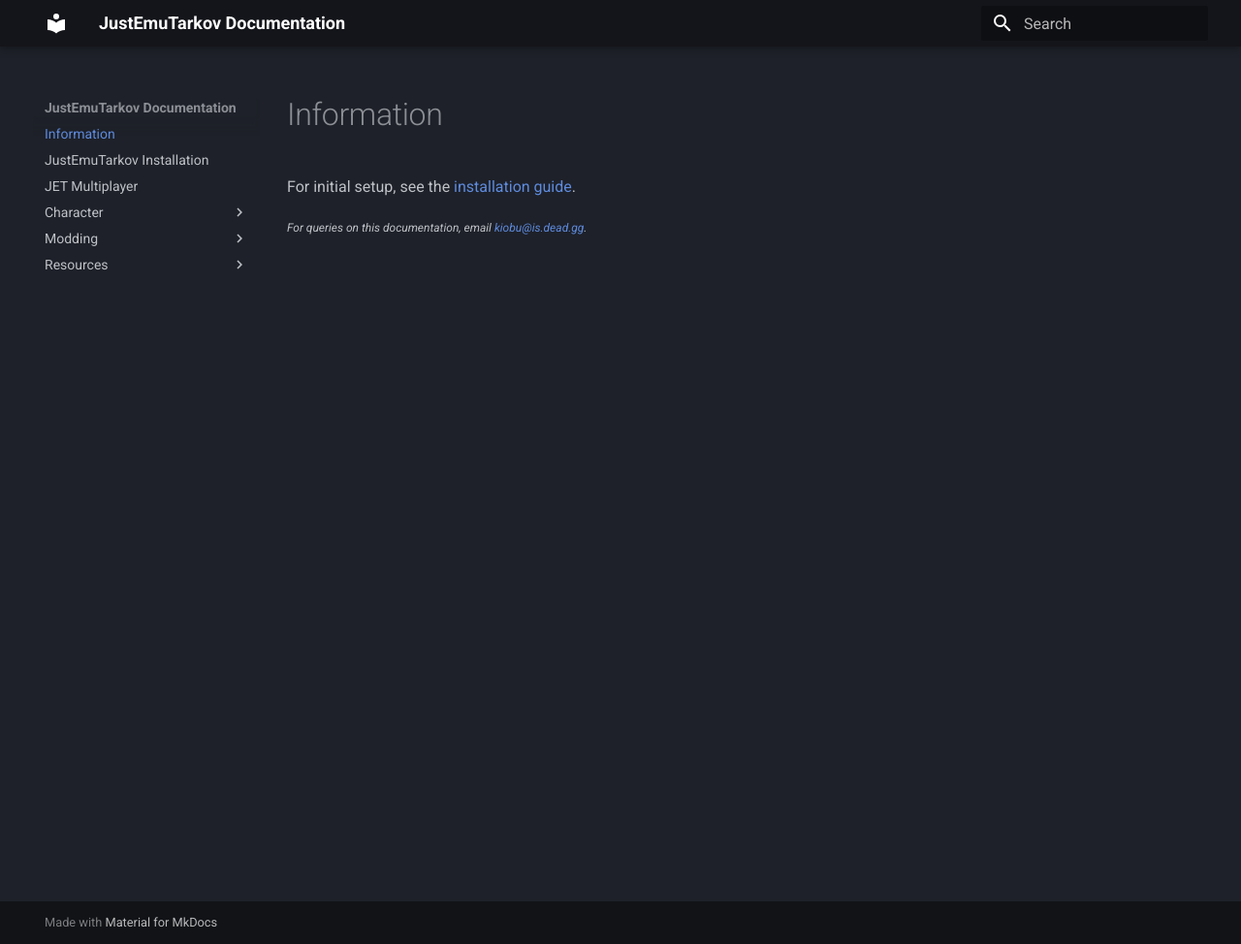
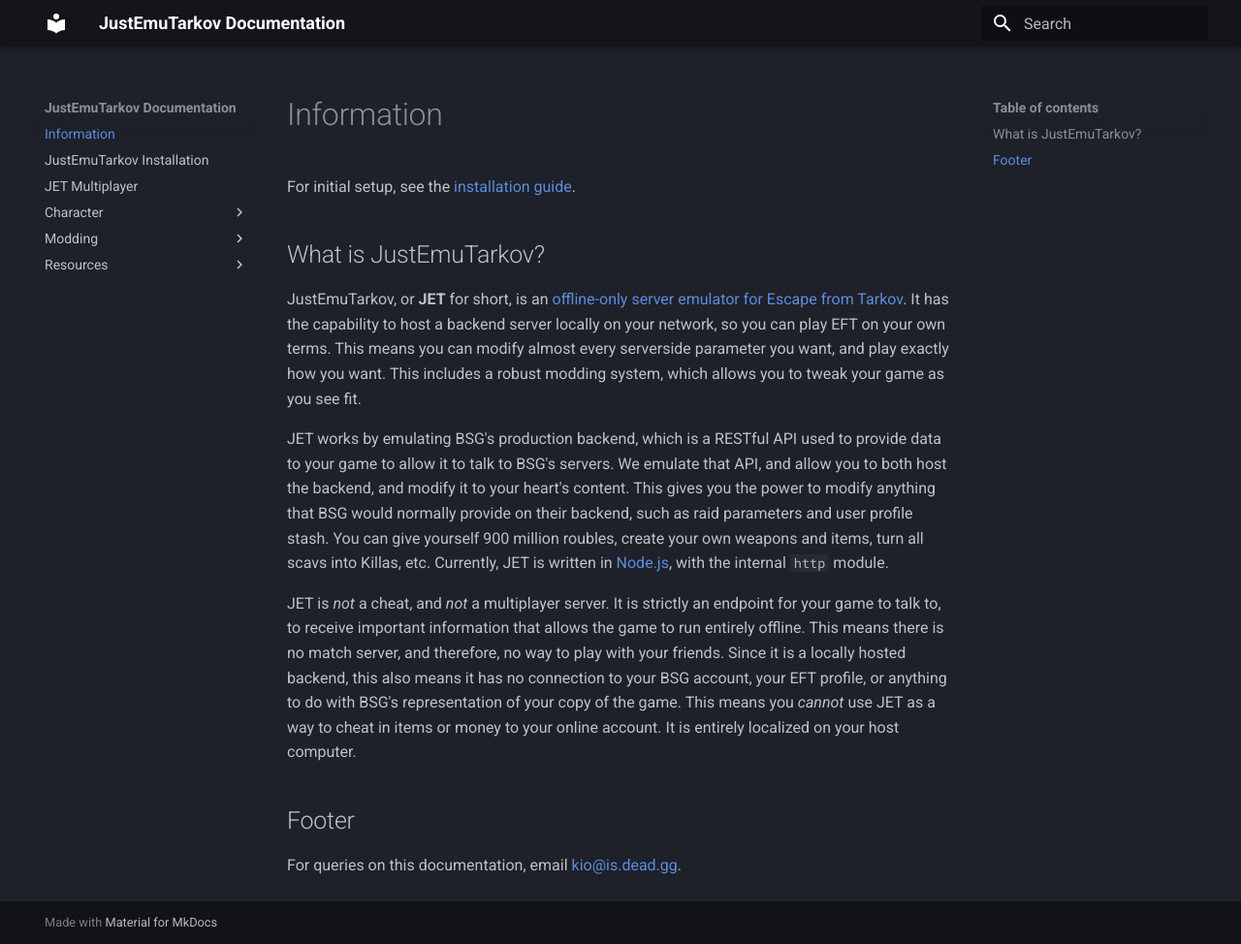
Before and after one commit to themaoci/jet-docs, an MkDocs documentation site: the page built from docs/index.md, in a window 1280 px wide and 974 px high. Shown: the whole window at 97% size. Built offline with MkDocs 1.6.1 and Material for MkDocs 9.7.7, drawn with Linux system fonts in a browser that asks for light colours.

Commit message:
Add explanation of JET

```diff
--- a/docs/index.md
+++ b/docs/index.md
@@ -2,4 +2,14 @@
 
 For initial setup, see the [installation guide](installation.md).
 
-<span style="font-size: 12px;"><i>For queries on this documentation, email [kiobu@is.dead.gg](mailto:kiobu@is.dead.gg).</i></span>
+## What is JustEmuTarkov?
+
+JustEmuTarkov, or **JET** for short, is an [offline-only server emulator for Escape from Tarkov](https://justemutarkov.eu/). It has the capability to host a backend server locally on your network, so you can play EFT on your own terms. This means you can modify almost every serverside parameter you want, and play exactly how you want. This includes a robust modding system, which allows you to tweak your game as you see fit.
+
+JET works by emulating BSG's production backend, which is a RESTful API used to provide data to your game to allow it to talk to BSG's servers. We emulate that API, and allow you to both host the backend, and modify it to your heart's content. This gives you the power to modify anything that BSG would normally provide on their backend, such as raid parameters and user profile stash. You can give yourself 900 million roubles, create your own weapons and items, turn all scavs into Killas, etc. Currently, JET is written in [Node.js](https://nodejs.org/), with the internal `http` module.
+
+JET is *not* a cheat, and *not* a multiplayer server. It is strictly an endpoint for your game to talk to, to receive important information that allows the game to run entirely offline. This means there is no match server, and therefore, no way to play with your friends. Since it is a locally hosted backend, this also means it has no connection to your BSG account, your EFT profile, or anything to do with BSG's representation of your copy of the game. This means you *cannot* use JET as a way to cheat in items or money to your online account. It is entirely localized on your host computer.
+
+## Footer
+
+For queries on this documentation, email [kio@is.dead.gg](mailto:kio@is.dead.gg).
```
